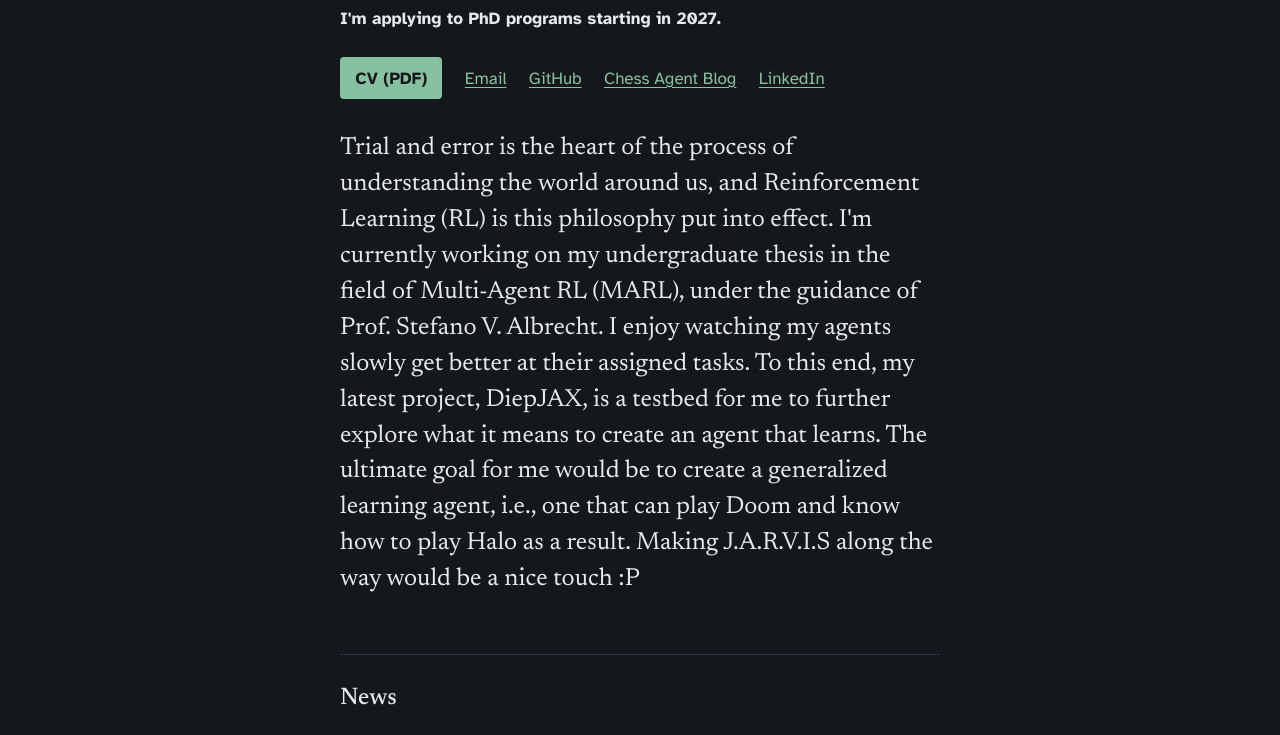
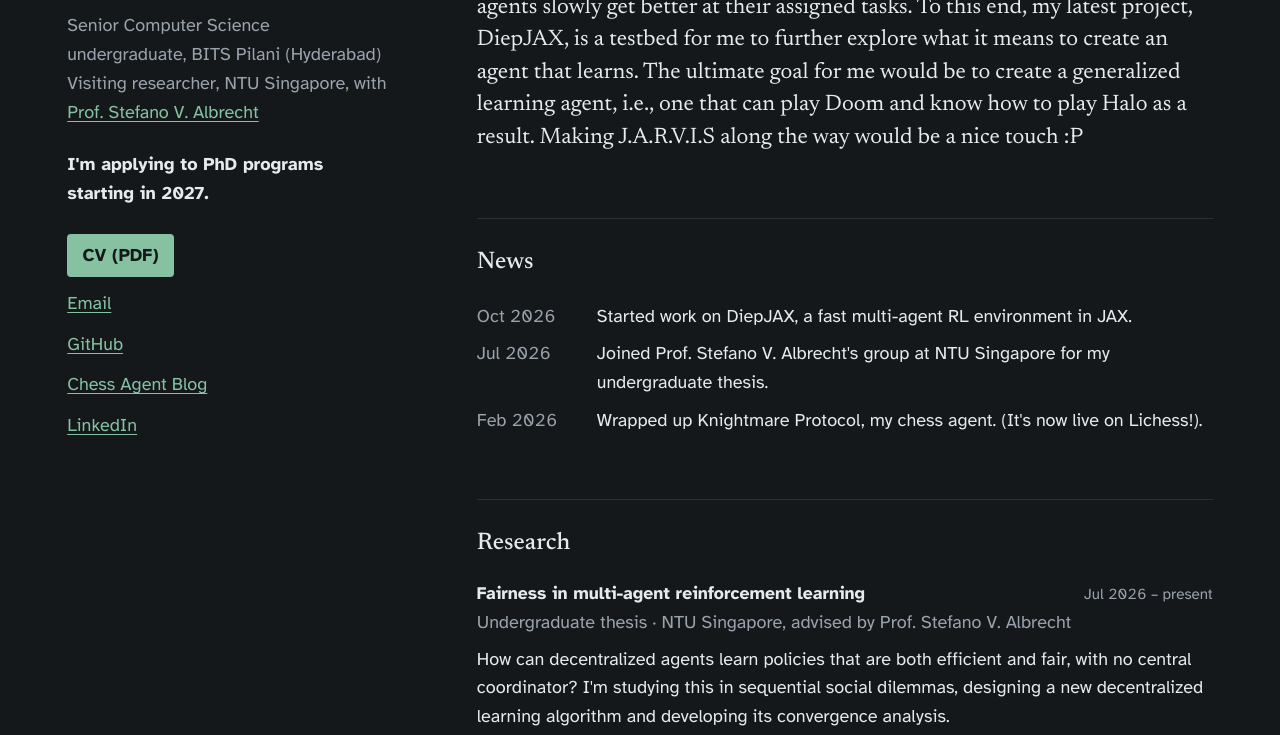
Before and after one commit to aadhithyan-velan-m/aadhithyan-velan-m.github.io, a plain HTML site: page index.html in a window 1280 px wide. Shown: the part 234-969 px from the top of the page. Drawn offline with Linux system fonts and the light colour scheme.

Commit message:
Update style.css

```diff
--- a/style.css
+++ b/style.css
@@ -110,8 +110,9 @@ a:focus-visible {
 }
 
 /* The one memorable thing on the page: your research question, set large. */
+.about { margin-top: 2.5rem; }
+
 .statement {
-    margin-top: 2rem;
     font-family: var(--serif);
     font-size: clamp(1.3rem, 3vw, 1.55rem);
     line-height: 1.45;
@@ -249,6 +250,59 @@ a:focus-visible {
     font-size: 0.9rem;
 }
 
+/* ======================= Laptops and desktops ======================= */
+/* Two columns: your name, status and links stay pinned on the left
+   while the reader scrolls through the work on the right. */
+@media screen and (min-width: 64rem) {
+    body { font-size: 1.125rem; }  /* 18px */
+
+    .page {
+        max-width: 78rem;
+        padding: 6rem 3rem 4rem;
+        display: grid;
+        grid-template-columns: minmax(16rem, 20rem) minmax(0, 46rem);
+        column-gap: clamp(3rem, 7vw, 7rem);
+        justify-content: center;
+        align-items: start;
+    }
+
+    .page > * { grid-column: 2; }
+
+    .intro {
+        grid-column: 1;
+        grid-row: 1 / span 30;   /* runs the full height of the right column */
+    }
+
+    .intro-top {
+        flex-direction: column-reverse;
+        align-items: flex-start;
+    }
+
+    .about { margin-top: 0; }
+
+    .statement { font-size: 1.4rem; }
+
+    .status { margin-top: 1.5rem; }
+
+    .links {
+        flex-direction: column;
+        align-items: flex-start;
+        gap: 0.75rem;
+    }
+
+    .block { margin-top: 4rem; }
+
+    .news li { grid-template-columns: 6.5rem 1fr; }
+}
+
+/* Pin the left column only when the screen is tall enough to show all of it. */
+@media screen and (min-width: 64rem) and (min-height: 40rem) {
+    .intro {
+        position: sticky;
+        top: 6rem;
+    }
+}
+
 /* ======================= Small screens ======================= */
 @media (max-width: 520px) {
     .page { padding-top: 3rem; }
```
